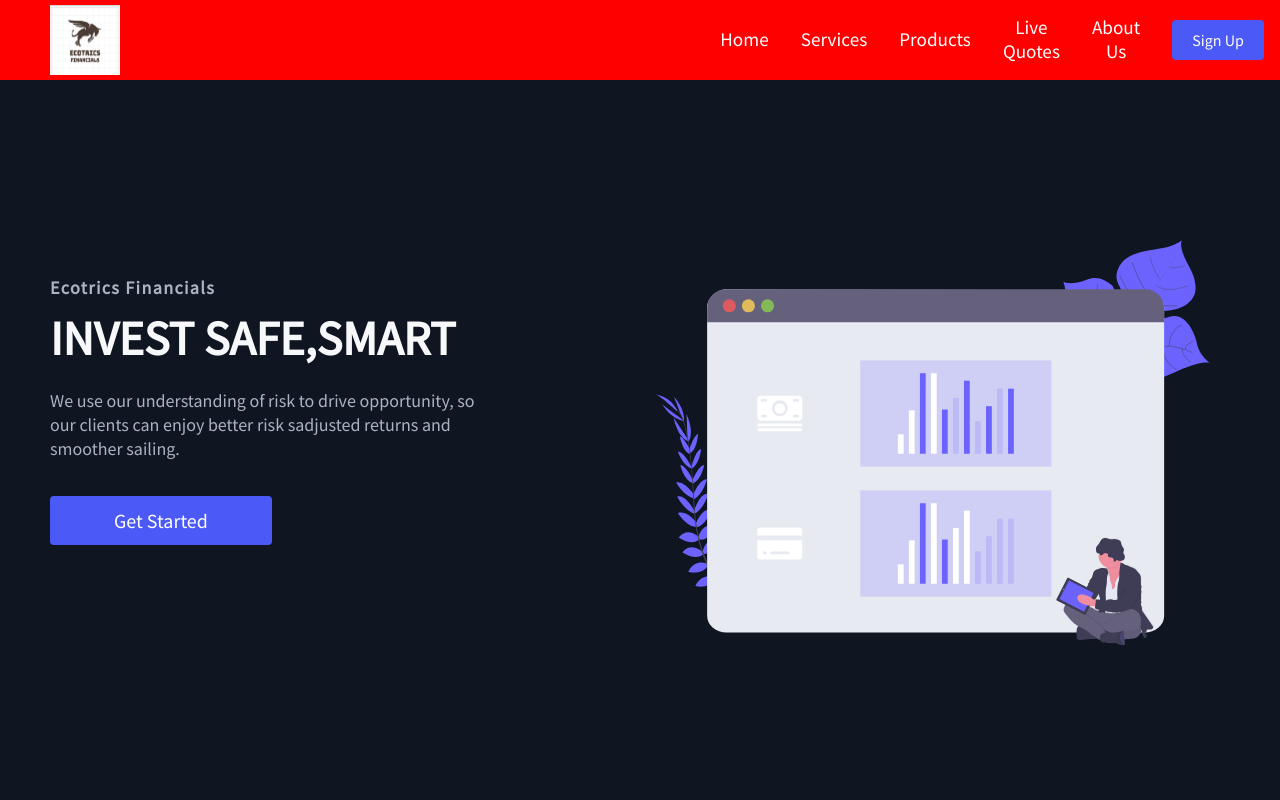
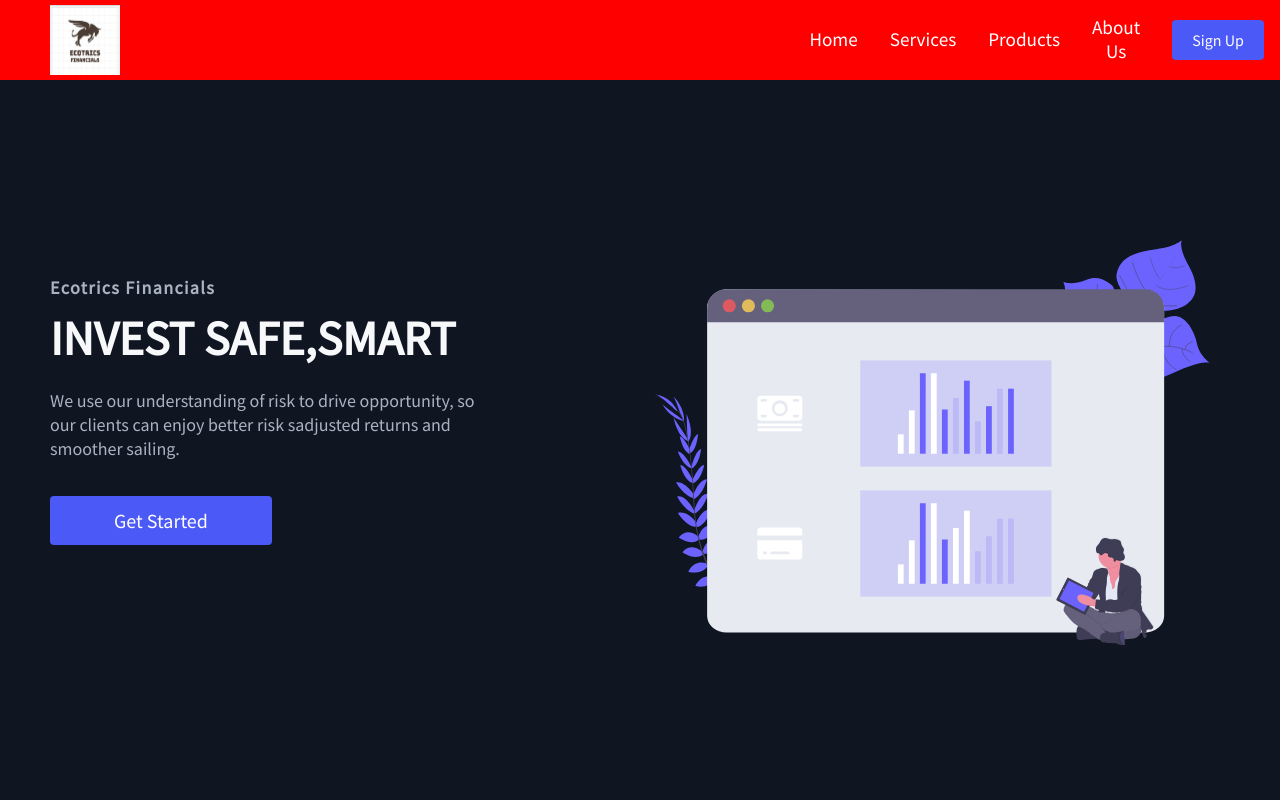
Before and after one commit to fuser312/Ecotrics_Financial, a React (Create React App) app: page / in a window 1280 px wide. Shown: the top 800 px of the page. Built offline with nearby package versions, Linux system fonts and the light colour scheme.

Commit message:
bug fixes 1

```diff
--- a/public/index.html
+++ b/public/index.html
@@ -30,7 +30,7 @@
       work correctly both with client-side routing and a non-root public URL.
       Learn how to configure a non-root public URL by running `npm run build`.
     -->
-    <title>React App</title>
+    <title>Ecotrics Financials</title>
   </head>
   <body>
     <noscript>You need to enable JavaScript to run this app.</noscript>
--- a/src/components/Navbar/Navbar.js
+++ b/src/components/Navbar/Navbar.js
@@ -65,11 +65,7 @@
                     </NavLinks>
                 </NavItem>
 
-                <NavItem>
-                    <NavLinks to = '/live_quotes'>
-                        Live Quotes
-                    </NavLinks>
-                </NavItem>
+
 
                 <NavItem>
                     <NavLinks to = '/about_us'>
```
